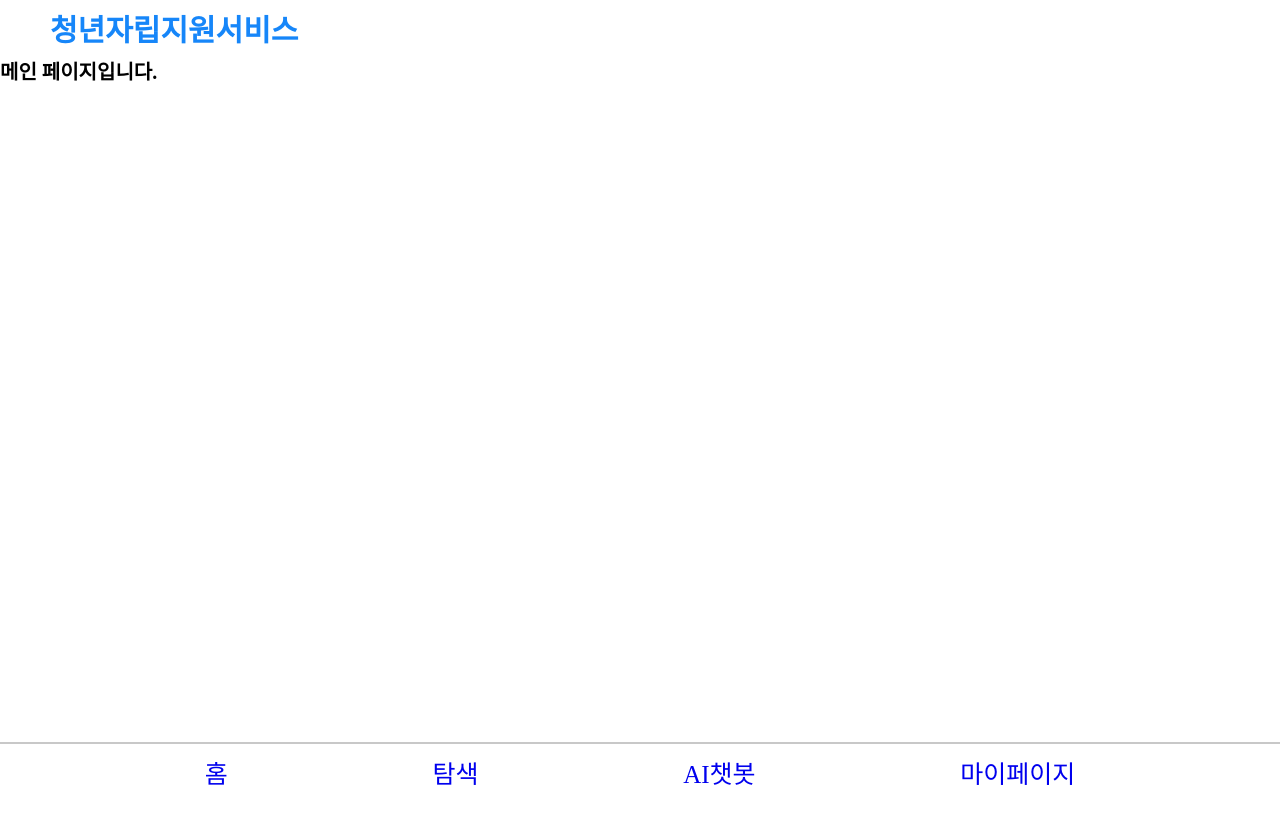
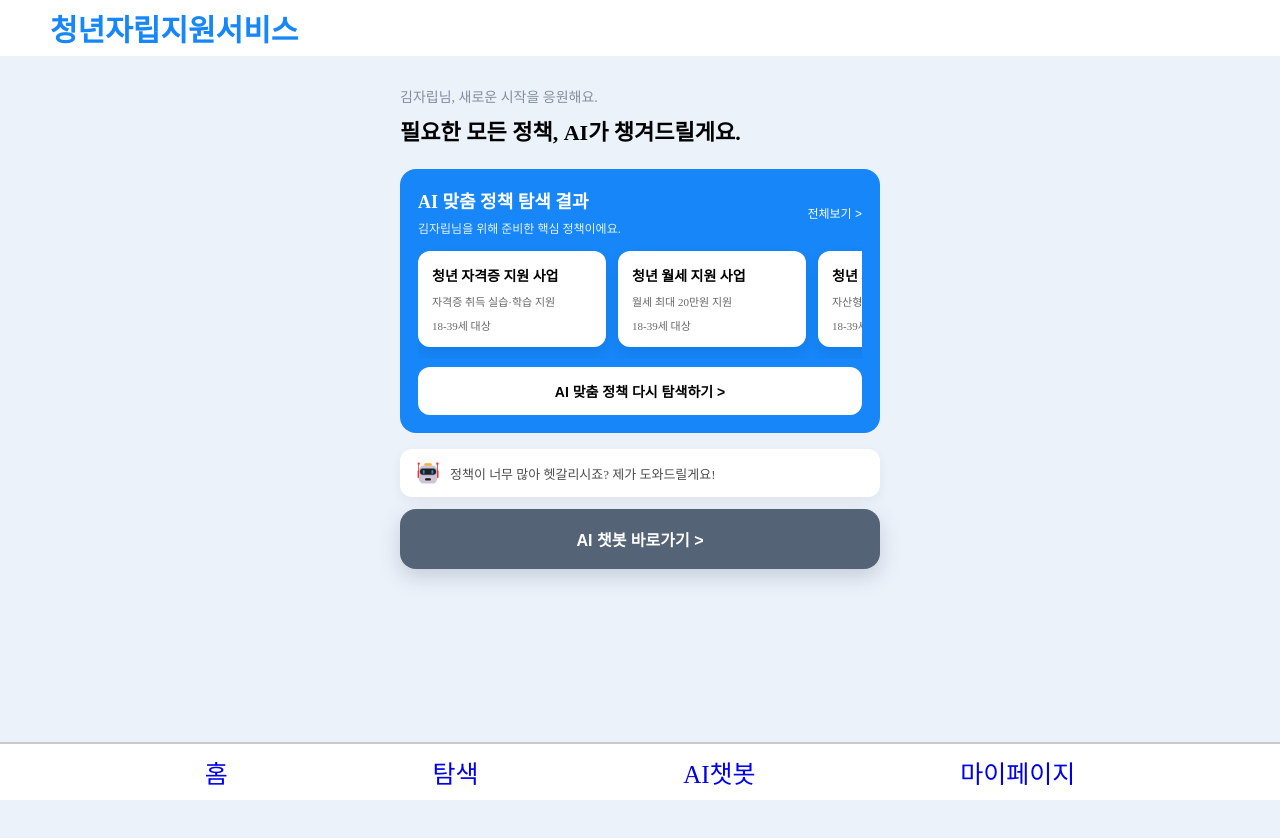
Before and after one commit to likelionTeam111/FE, a React (Create React App) app: page / in a window 1280 px wide. Shown: the top 838 px of the page. Before the commit the page ends 800 px from the top, so only its background shows below. Built offline with nearby package versions, Linux system fonts and the light colour scheme.

Commit message:
메인페이지 완료
메인페이지 제작 완료했습니다.

```diff
--- a/src/pages/Nav/Mainpage.jsx
+++ b/src/pages/Nav/Mainpage.jsx
@@ -1,9 +1,194 @@
+import styled from 'styled-components';
+import { useNavigate } from 'react-router-dom';
+import AiIcon from '../../assets/img/ai.png';
+
+const PageContainer = styled.main`
+    background-color: var(--mainSky);
+    min-height: 100vh;
+    padding: 2rem 2rem 12rem;
+`;
+
+const Section = styled.section`
+    max-width: 48rem;
+    margin: 0 auto;
+`;
+
+const ServiceTitle = styled.h2`
+    font-size: 2.2rem;
+    font-weight: 700;
+    color: var(--black);
+    line-height: 1.5;
+    margin-top: 1rem;
+`;
+
+const Greeting = styled.p`
+    font-size: 1.4rem;
+    color: rgba(85, 99, 118, 0.7);
+    margin-top: 1rem;
+`;
+
+const RecommendWrap = styled.div`
+    background-color: var(--mainBlue);
+    border-radius: 1.6rem;
+    padding: 1.8rem;
+    margin-top: 2rem;
+    color: var(--white);
+`;
+
+const RecommendHead = styled.div`
+    display: flex;
+    justify-content: space-between;
+    align-items: center;
+`;
+
+const RecommendTitle = styled.h3`
+    font-size: 1.8rem;
+    font-weight: 800;
+`;
+
+const RecommendDesc = styled.p`
+    font-size: 1.2rem;
+    opacity: 0.9;
+    margin-top: 0.6rem;
+`;
+
+const ViewAll = styled.button`
+    font-size: 1.2rem;
+    color: var(--white);
+    background: transparent;
+`;
+
+const CardsRow = styled.div`
+    display: flex;
+    gap: 1.2rem;
+    overflow-x: auto;
+    padding: 1.4rem 0 1.2rem;
+`;
+
+const PolicyCard = styled.div`
+    background: var(--white);
+    color: var(--black);
+    border-radius: 1.2rem;
+    padding: 1.4rem;
+    min-width: 16rem;
+    box-shadow: 0 0.6rem 1.4rem rgba(0, 0, 0, 0.08);
+`;
+
+const PolicyTitle = styled.p`
+    font-size: 1.4rem;
+    font-weight: 700;
+`;
+
+const Tag = styled.span`
+    display: inline-block;
+    margin-top: 0.8rem;
+    font-size: 1.1rem;
+    color: rgba(0, 0, 0, 0.6);
+`;
+
+const ReSearchButton = styled.button`
+    width: 100%;
+    margin-top: 0.8rem;
+    background: var(--white);
+    color: var(--black);
+    border-radius: 1.2rem;
+    padding: 1.4rem 1.6rem;
+    font-size: 1.4rem;
+    font-weight: 700;
+`;
+
+const HelperBanner = styled.div`
+    display: flex;
+    align-items: center;
+    gap: 1rem;
+    background: var(--white);
+    border-radius: 1.2rem;
+    padding: 1.2rem 1.6rem;
+    margin-top: 1.6rem;
+    box-shadow: 0 0.4rem 1.2rem rgba(0, 0, 0, 0.06);
+`;
+
+const HelperText = styled.p`
+    font-size: 1.3rem;
+    color: rgba(0, 0, 0, 0.7);
+`;
+
+const HelperIcon = styled.img`
+    width: 2.4rem;
+    height: 2.4rem;
+`;
+
+const CtaButton = styled.button`
+    width: 100%;
+    background: var(--buttonGrey);
+    color: var(--white);
+    border-radius: 1.6rem;
+    padding: 1.8rem 1.6rem;
+    margin-top: 1.2rem;
+    font-size: 1.6rem;
+    font-weight: 800;
+    box-shadow: 0 0.8rem 2rem rgba(85, 99, 118, 0.25);
+`;
+
 const Mainpage = () => {
-  return (
-    <div>
-      <h1>메인 페이지입니다.</h1>
-    </div>
-  );
+    const navigate = useNavigate();
+
+    const recommendedPolicies = [
+        {
+            title: '청년 자격증 지원 사업',
+            tag1: '자격증 취득 실습·학습 지원',
+            tag2: '18-39세 대상',
+        },
+        {
+            title: '청년 월세 지원 사업',
+            tag1: '월세 최대 20만원 지원',
+            tag2: '18-39세 대상',
+        },
+        {
+            title: '청년 자산형성 지원',
+            tag1: '자산형성 저축 장려',
+            tag2: '18-39세 대상',
+        },
+    ];
+
+    return (
+        <PageContainer>
+            <Section>
+                <Greeting>김자립님, 새로운 시작을 응원해요.</Greeting>
+                <ServiceTitle>필요한 모든 정책, AI가 챙겨드릴게요.</ServiceTitle>
+
+                <RecommendWrap>
+                    <RecommendHead>
+                        <div>
+                            <RecommendTitle>AI 맞춤 정책 탐색 결과</RecommendTitle>
+                            <RecommendDesc>김자립님을 위해 준비한 핵심 정책이에요.</RecommendDesc>
+                        </div>
+                        <ViewAll onClick={() => navigate('/policyList')}>전체보기 &gt;</ViewAll>
+                    </RecommendHead>
+
+                    <CardsRow>
+                        {recommendedPolicies.map((p) => (
+                            <PolicyCard key={p.title}>
+                                <PolicyTitle>{p.title}</PolicyTitle>
+                                <Tag>{p.tag1}</Tag>
+                                <br />
+                                <Tag>{p.tag2}</Tag>
+                            </PolicyCard>
+                        ))}
+                    </CardsRow>
+
+                    <ReSearchButton onClick={() => navigate('/search')}>AI 맞춤 정책 다시 탐색하기 &gt;</ReSearchButton>
+                </RecommendWrap>
+
+                <HelperBanner>
+                    <HelperIcon src={AiIcon} alt="AI 도우미" />
+                    <HelperText>정책이 너무 많아 헷갈리시죠? 제가 도와드릴게요!</HelperText>
+                </HelperBanner>
+
+                <CtaButton onClick={() => navigate('/chatbot')}>AI 챗봇 바로가기 &gt;</CtaButton>
+            </Section>
+        </PageContainer>
+    );
 };
 
 export default Mainpage;
```
